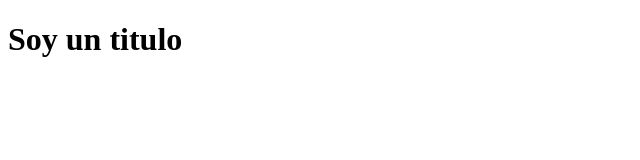
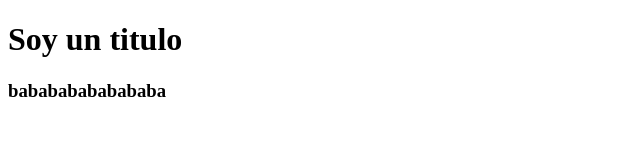
Before and after one commit to jorago60/Git-desde-VS, a plain HTML site: page index.html in a window 1280 px wide. Shown: the whole page, without its empty margins (0-640 px from the left). Drawn offline with Linux system fonts and the light colour scheme.

Commit message:
cAMMMMBOP

```diff
--- a/index.html
+++ b/index.html
@@ -8,5 +8,6 @@
 </head>
 <body>
     <h1>Soy un titulo</h1>
+    <h3>babababababababa</h3>
 </body>
 </html>
```
